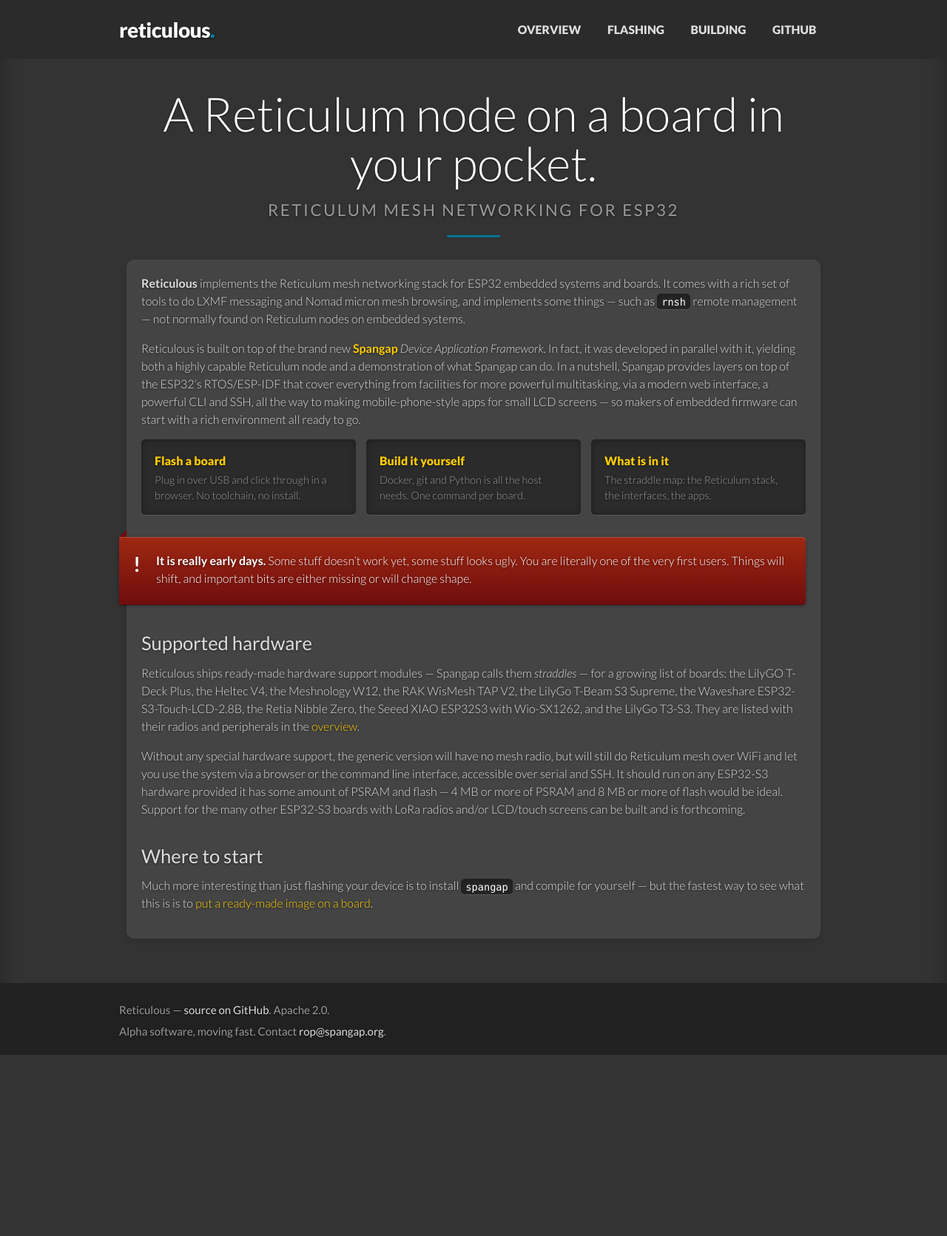
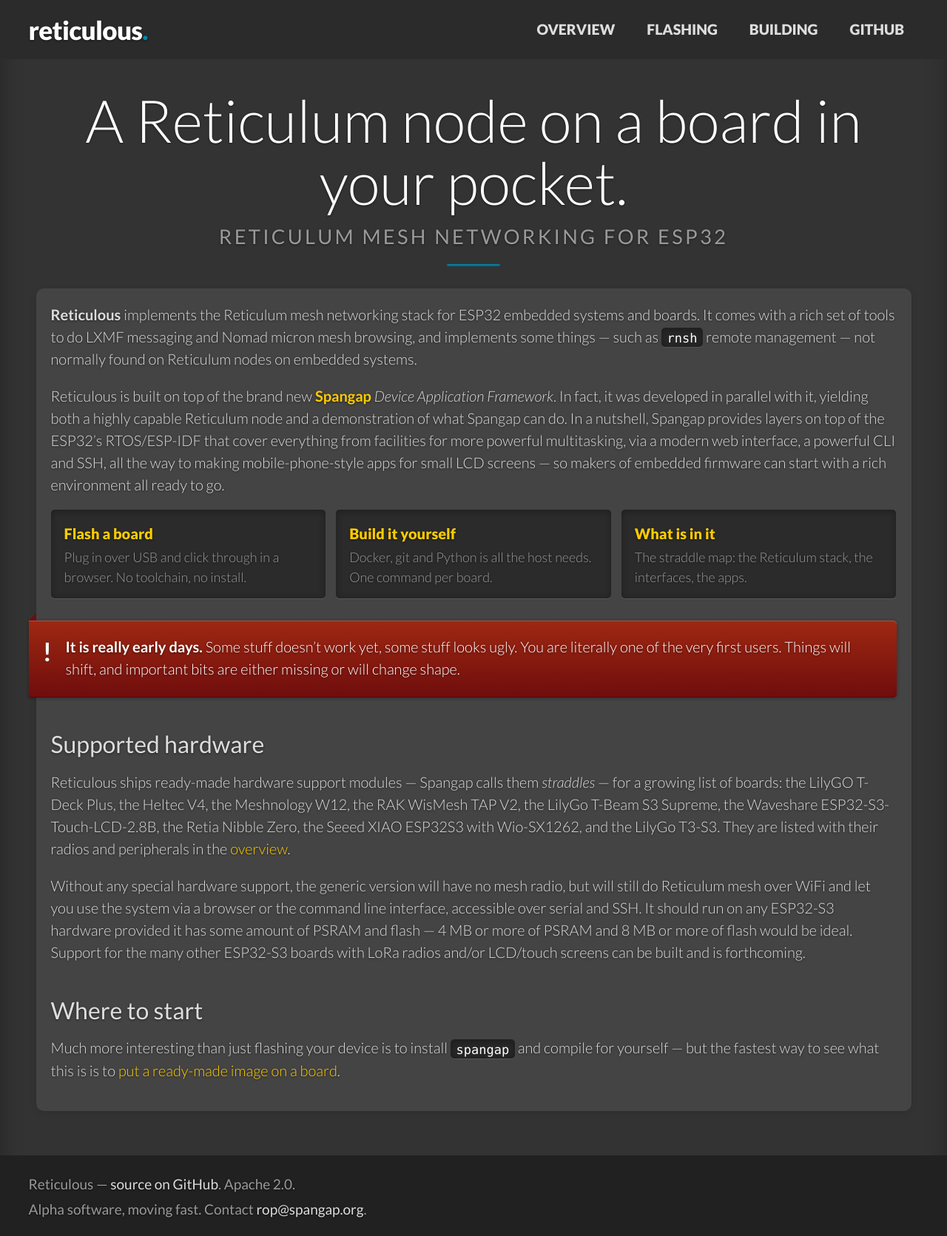
Before and after one commit to reticulous/reticulous.github.io, a Jekyll site: the page built from index.md, in a window 1280 px wide. Shown: the whole page at 74% size. Built offline with Jekyll 4.4.1, drawn with Linux system fonts in a browser that asks for light colours; before the commit the page ends 1426 px from its top, so only the background shows below that.

Commit message:
the type scale and the content box go up a quarter
Everything the design anchors in pixels is 125% of what it was, rounded to
whole pixels: the body, the article card and the sidebar, the logo, the
blockquote, the footer, the note glyph, and the 978px the content box was
capped at. The rest of the stylesheet is em-relative and follows on its own.

The hero needed its viewport terms taken up with the rest. Its clamp is
bounded in em but reaches the 5vw middle term at any desktop width, so
scaling only the ends would have left the one line nobody could miss at its
old size.

--brand's comment named the notch accent, which it has never coloured: the
notches come from --note-dark, --info-dark and --warn-dark. It is the logo
dot, the rule under the hero tagline, and the current item in the sidebar.

Signed-off-by: Rop Gonggrijp <rop@gonggri.jp>

```diff
--- a/assets/css/site.css
+++ b/assets/css/site.css
@@ -1,7 +1,8 @@
 /* The jekyllrb.com design, rebuilt: Lato on a dark ground, content in a raised
-   card, gold links, and the notched note boxes. Same greys and type scale;
+   card, gold links, and the notched note boxes. Same greys;
    modern layout primitives instead of floats and vendor prefixes.
-   --brand is the only per-site value — the notch accent and the hero rule. */
+   --brand is the only per-site value — the logo dot, the rule under the hero
+   tagline, and the current item in the sidebar. */
 :root{
   color-scheme:dark;
 
@@ -40,7 +41,7 @@ html{scroll-behavior:smooth}
 body{
   margin:0;
   font-family:"Lato","Helvetica Neue",Helvetica,Arial,sans-serif;
-  font-size:21px;
+  font-size:26px;
   font-weight:300;
   line-height:1.5;
   color:var(--ink);
@@ -62,7 +63,7 @@ h1,h2,h3,h4,h5,h6{margin:0;font-weight:400;line-height:1.2}
 strong,b{font-weight:700}
 em,i{font-style:italic}
 
-.wrap{max-width:978px;margin:0 auto;padding:0 10px;width:100%}
+.wrap{max-width:1223px;margin:0 auto;padding:0 10px;width:100%}
 
 /* ---------- header ---------- */
 .masthead{padding:15px 0;background:var(--header);text-shadow:0 1px 3px rgba(0,0,0,.5)}
@@ -74,7 +75,7 @@ em,i{font-style:italic}
   min-height:50px;
 }
 .logo{
-  font-size:28px;
+  font-size:35px;
   font-weight:900;
   letter-spacing:-.02em;
   color:var(--ink-bright);
@@ -120,14 +121,14 @@ em,i{font-style:italic}
 /* ---------- hero, on the landing page ---------- */
 .intro{padding:40px 0 30px;text-align:center}
 .intro p{
-  font-size:clamp(1.75em,5vw,3.2em);
+  font-size:clamp(1.75em,6.25vw,3.2em);
   line-height:1.05;
   margin:0;
   font-weight:300;
   color:var(--ink-bright);
 }
 .intro .tagline{
-  font-size:clamp(.85em,2.4vw,1.05em);
+  font-size:clamp(.85em,3vw,1.05em);
   color:var(--ink-dim);
   margin-top:18px;
   text-transform:uppercase;
@@ -152,7 +153,7 @@ em,i{font-style:italic}
 }
 
 /* ---------- sidebar ---------- */
-.section-nav{padding:20px 10px 0;font-size:16px}
+.section-nav{padding:20px 10px 0;font-size:20px}
 .section-nav h4{
   font-size:.75em;
   text-transform:uppercase;
@@ -185,7 +186,7 @@ article{
   padding:20px;
   margin:0 10px;
   box-shadow:0 3px 10px rgba(0,0,0,.1);
-  font-size:16px;
+  font-size:20px;
 }
 @media (max-width:568px){article{margin:0;border-radius:0}}
 
@@ -209,7 +210,7 @@ blockquote{
   padding-left:20px;
   margin:1.5em 0;
   font-style:italic;
-  font-size:18px;
+  font-size:23px;
   font-weight:500;
 }
 blockquote p:last-child{margin-bottom:0}
@@ -267,7 +268,7 @@ th{font-weight:900;text-transform:uppercase;font-size:.8em;letter-spacing:.06em;
   position:absolute;
   top:15px;
   left:19px;
-  font-size:28px;
+  font-size:35px;
   font-weight:700;
   text-shadow:0 -1px 0 rgba(0,0,0,.5);
 }
@@ -308,7 +309,7 @@ th{font-weight:900;text-transform:uppercase;font-size:.8em;letter-spacing:.06em;
   flex-shrink:0;
   margin-top:40px;
   padding:25px 0 15px;
-  font-size:15px;
+  font-size:19px;
   font-weight:400;
   color:var(--ink-dim);
   background-color:var(--foot);
```
